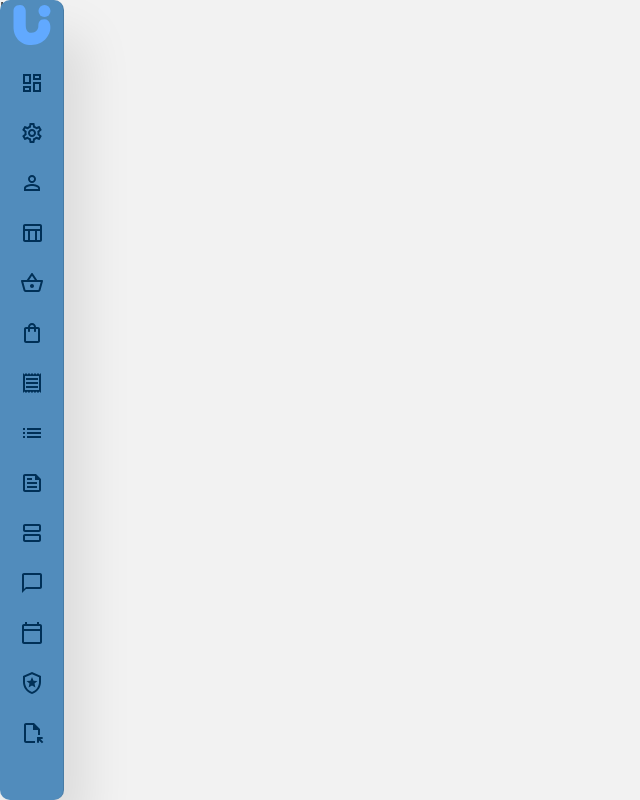
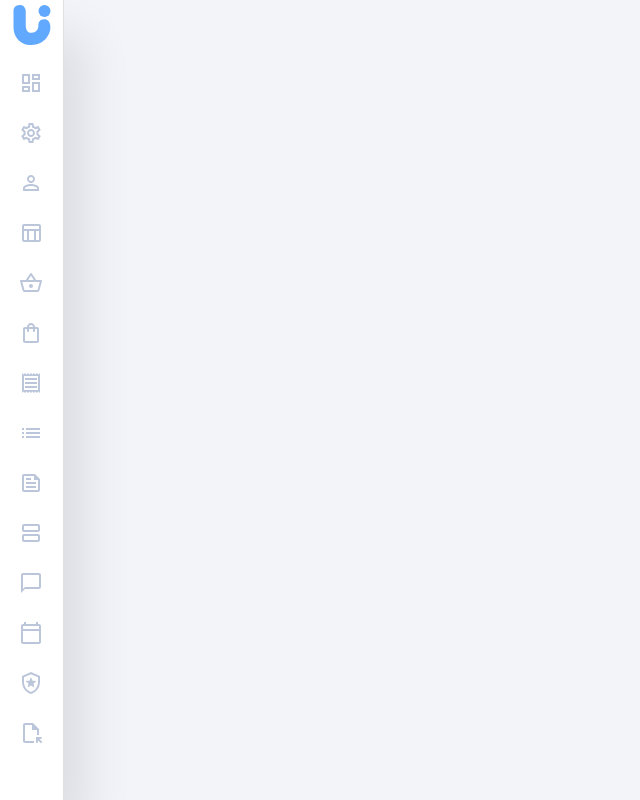
Before and after one commit to lucavini/MUI-dashboard, a React (Create React App) app: page / in a window 1280 px wide. Shown: the whole page, without its empty margins (0-640 px from the left). Built offline with nearby package versions, Linux system fonts and the light colour scheme.

Commit message:
menu lateral finalizado

```diff
--- a/src/Styles/Default/MUI.ts
+++ b/src/Styles/Default/MUI.ts
@@ -7,23 +7,10 @@ const theme = createTheme({
 
   palette: {
     primary: {
-      lighter: '#84BBE9',
-      light: '#518CBC',
-      main: '#1C5788',
-      dark: '#003057',
-      contrastText: '#fff',
-    },
-
-    secondary: {
-      lighter: '#F2F2F2',
-      light: '#E6E6E6',
-      main: '#8C8C8C',
-      dark: '#202020',
-      contrastText: '#000',
-    },
-
-    error: {
-      main: '#F13E3E',
+      contrastText: '#1D2438',
+      main: '#2499EF',
+      dark: '#F3F4F9',
+      light: '#FFFFFF',
     },
   },
 });
--- a/src/Styles/Default/Styled.ts
+++ b/src/Styles/Default/Styled.ts
@@ -1,22 +1,10 @@
 export default {
   palette: {
     primary: {
-      lighter: '#84BBE9',
-      light: '#518CBC',
-      main: '#1C5788',
-      dark: '#003057',
-    },
-
-    secondary: {
-      lighter: '#F2F2F2',
-      light: '#E6E6E6',
-      mainLight: '#B0B0B0',
-      main: '#8C8C8C',
-      dark: '#202020',
-    },
-
-    error: {
-      main: '#F13E3E',
+      contrastText: '#1D2438',
+      main: '#2499EF',
+      dark: '#F3F4F9',
+      light: '#FFFFFF',
     },
   },
 };
--- a/src/Styles/global.ts
+++ b/src/Styles/global.ts
@@ -10,8 +10,8 @@ export default createGlobalStyle`
 
     body{
         font-size: 16px;
-        background: ${({ theme }) => theme.palette.secondary.lighter};
-        color:  ${({ theme }) => theme.palette.secondary.dark};
+        background: ${({ theme }) => theme.palette.primary.dark};
+        color:  ${({ theme }) => theme.palette.primary.contrastText};
     }
 
     button{
--- a/src/components/LateralMenu/index.tsx
+++ b/src/components/LateralMenu/index.tsx
@@ -29,11 +29,12 @@ import { Drawer, List } from './styles';
 import { ReactComponent as Logo } from '../../Assets/images/logo.svg';
 
 function LateralMenu() {
+  const [over, setOver] = React.useState(false);
   return (
     <Drawer variant='permanent' anchor='left'>
       <Logo className='logo' />
 
-      <List>
+      <List mouseOver={over} onMouseOver={() => setOver(true)} onMouseOut={() => setOver(false)}>
         <ListItem component={Link} to='/' button className='item'>
           <ListItemIcon>
             <Tooltip title='Dashboard' placement='right'>
--- a/src/components/LateralMenu/styles.ts
+++ b/src/components/LateralMenu/styles.ts
@@ -9,7 +9,6 @@ export const Drawer = styled(MuiDrawer, {
   width: drawerWidth,
   flexShrink: 0,
   '& .MuiDrawer-paper': {
-    borderRadius: '10px',
     boxShadow: '20px 35px 50px #0000001A',
     overflow: 'hidden',
     display: 'flex',
@@ -29,22 +28,45 @@ export const Drawer = styled(MuiDrawer, {
 
   '.icon': {
     margin: '0 auto',
-    fill: theme.palette.primary.dark,
-    color: theme.palette.primary.dark,
+    fill: '#BCC6DA',
   },
 
   '.item': {
     margin: '10px 0px',
 
     '&:hover .icon': {
-      fill: '#fff',
-      color: '#fff',
+      fill: theme.palette.primary.main,
     },
   },
 }));
 
-export const List = styled(MuiList)(() => ({
+type Props = {
+  mouseOver: boolean;
+}
+
+export const List = styled(MuiList)(({ mouseOver }: Props) => ({
   height: '100%',
-  overflowY: 'hidden',
+  width: '140%',
+  overflowY: 'scroll',
   overflowX: 'hidden',
+
+  /* width */
+  '&::-webkit-scrollbar': {
+    width: '16px',
+  },
+
+  /* Track */
+  '&::-webkit-scrollbar-track': {
+    background: 'transparent',
+  },
+
+  /* Handle */
+  '&::-webkit-scrollbar-thumb': {
+    background: mouseOver ? '#888' : 'transparent',
+  },
+
+  /* Handle on hover */
+  '::-webkit-scrollbar-thumb:hover': {
+    background: '#555',
+  },
 }));
```
Also changed, not shown: src/@types/styles.d.ts (+7 -22 lines).
